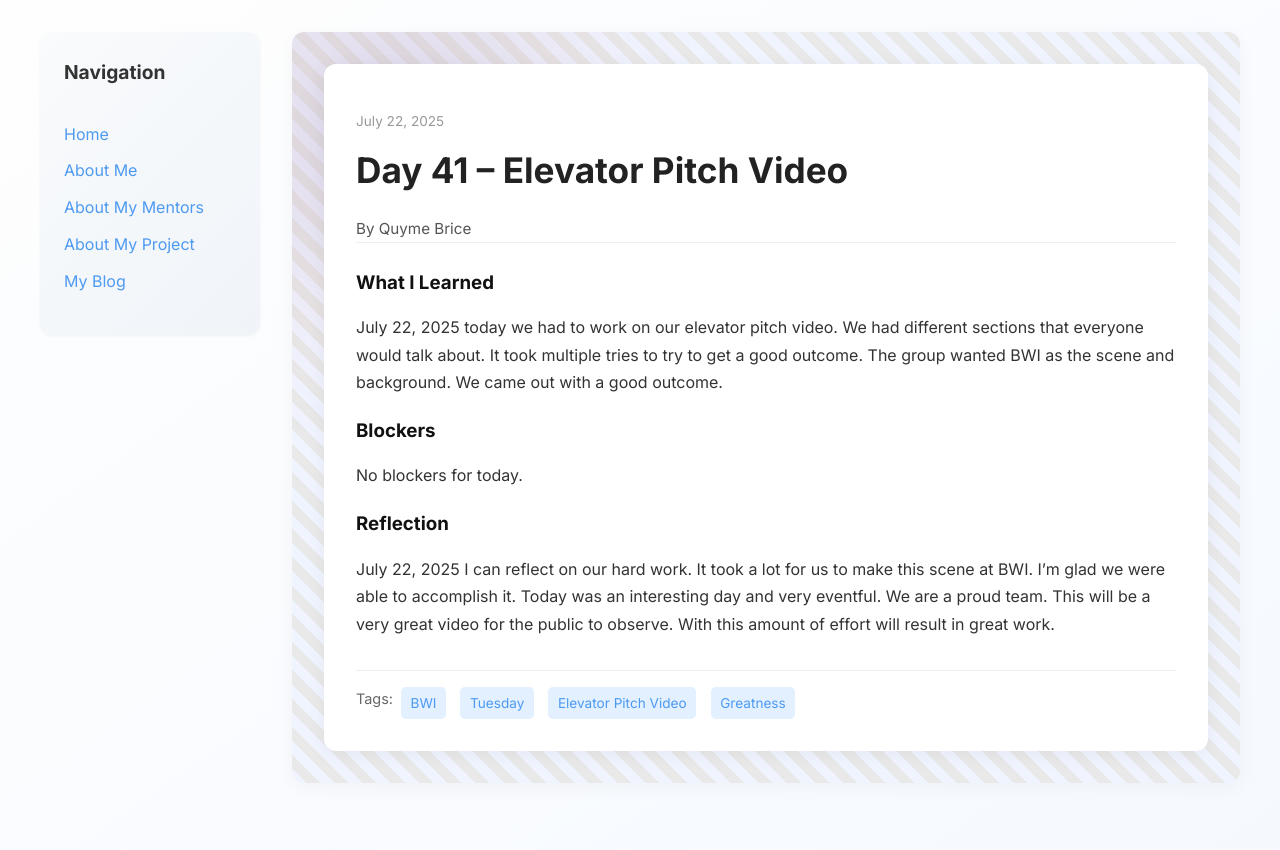
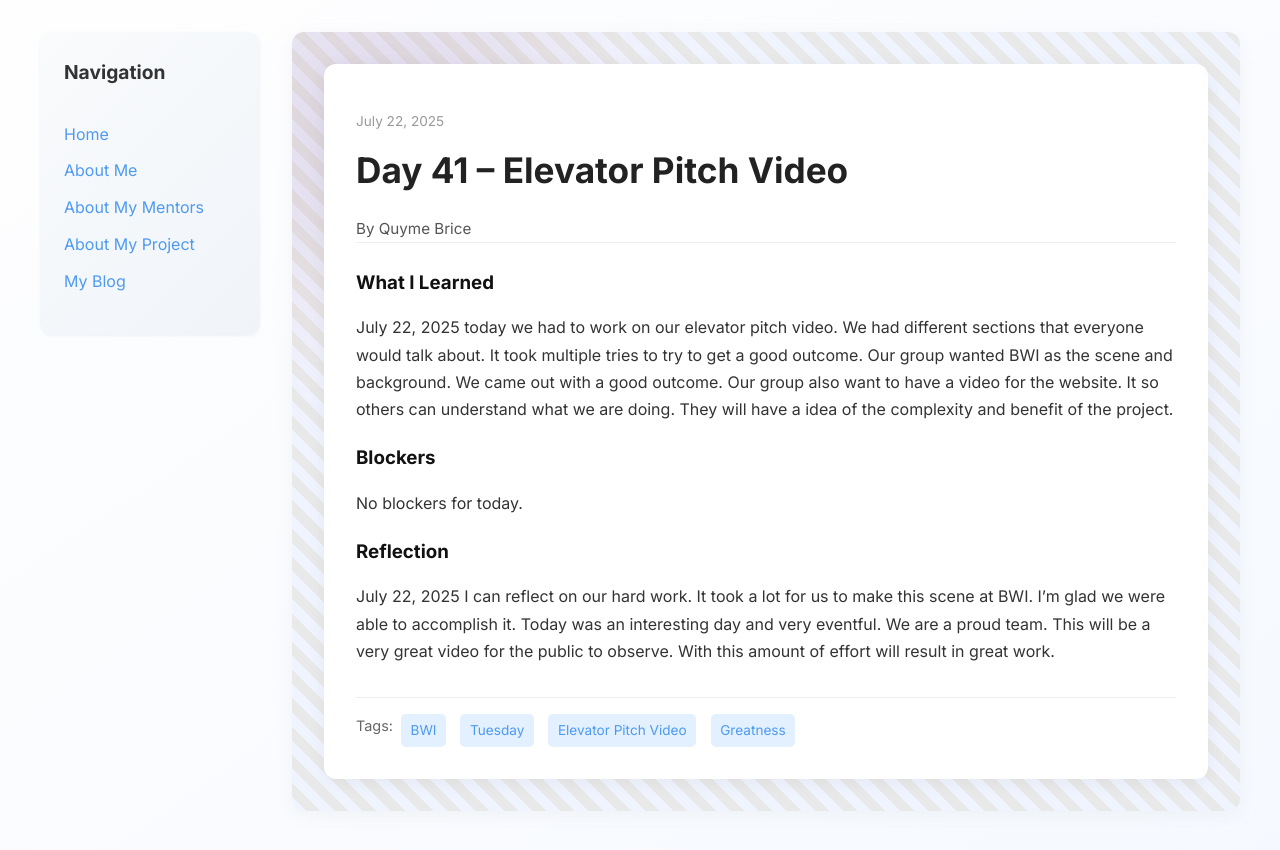
Before and after one commit to Qubri2/Qubri2.github.io, a Jekyll site: the page built from _posts/2025-07-22-day-41.md, in a window 1280 px wide. Shown: the top 850 px of the page. Built offline with Jekyll 4.4.1, drawn with Linux system fonts in a browser that asks for light colours.

Commit message:
Update 2025-07-22-day-41.md

```diff
--- a/_posts/2025-07-22-day-41.md
+++ b/_posts/2025-07-22-day-41.md
@@ -7,7 +7,7 @@ permalink: /day41.html
 tags: ["BWI", "Tuesday", "Elevator Pitch Video", "Greatness"]
 
 what_i_learned: |
-  July 22, 2025 today we had to work on our elevator pitch video. We had different sections that everyone would talk about. It took multiple tries to try to get a good outcome. The group wanted BWI as the scene and background. We came out with a good outcome.
+  July 22, 2025 today we had to work on our elevator pitch video. We had different sections that everyone would talk about. It took multiple tries to try to get a good outcome. Our group wanted BWI as the scene and background. We came out with a good outcome. Our group also want to have a video for the website. It so others can understand what we are doing. They will have a idea of the complexity and benefit of the project.
 
 
 
```
